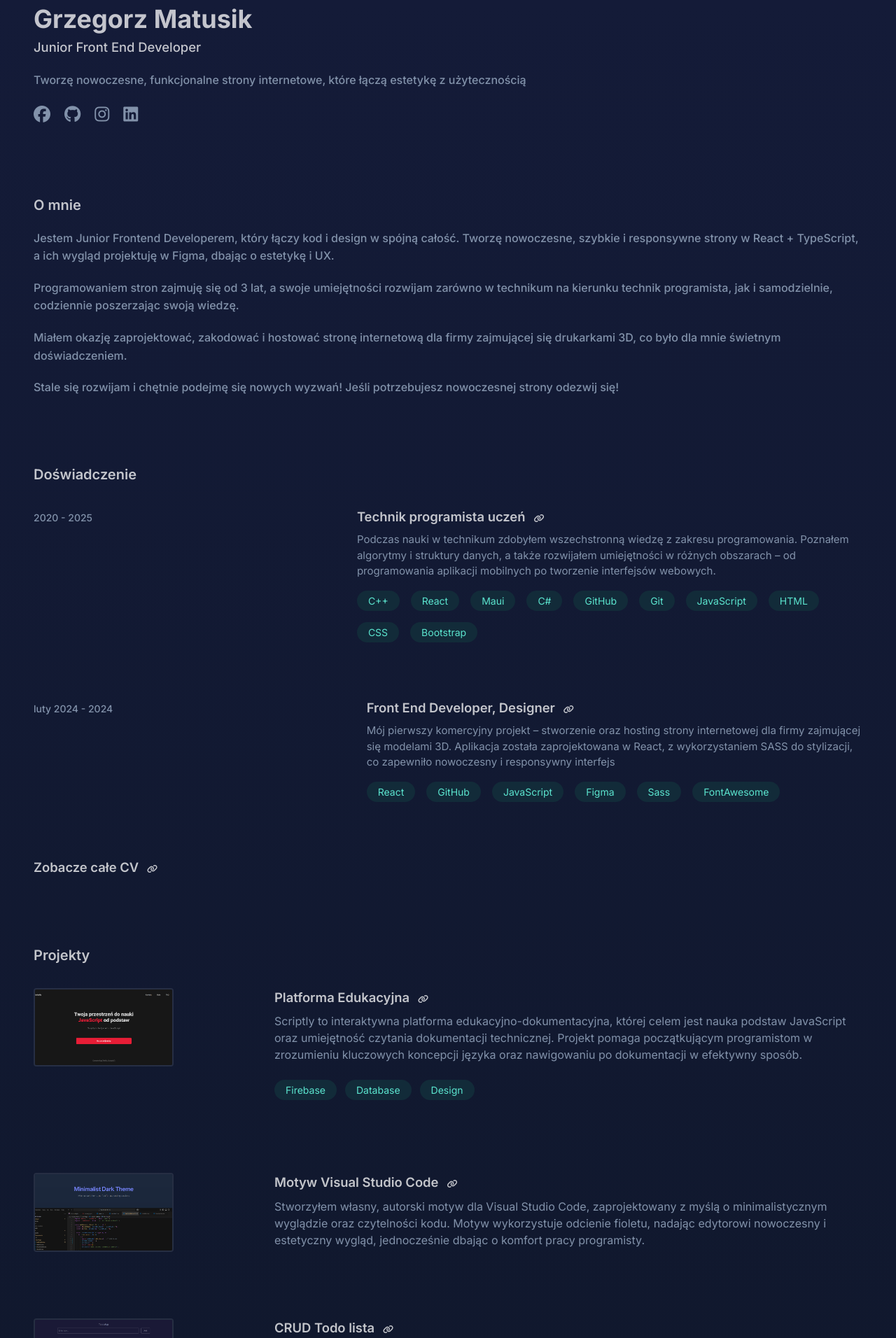
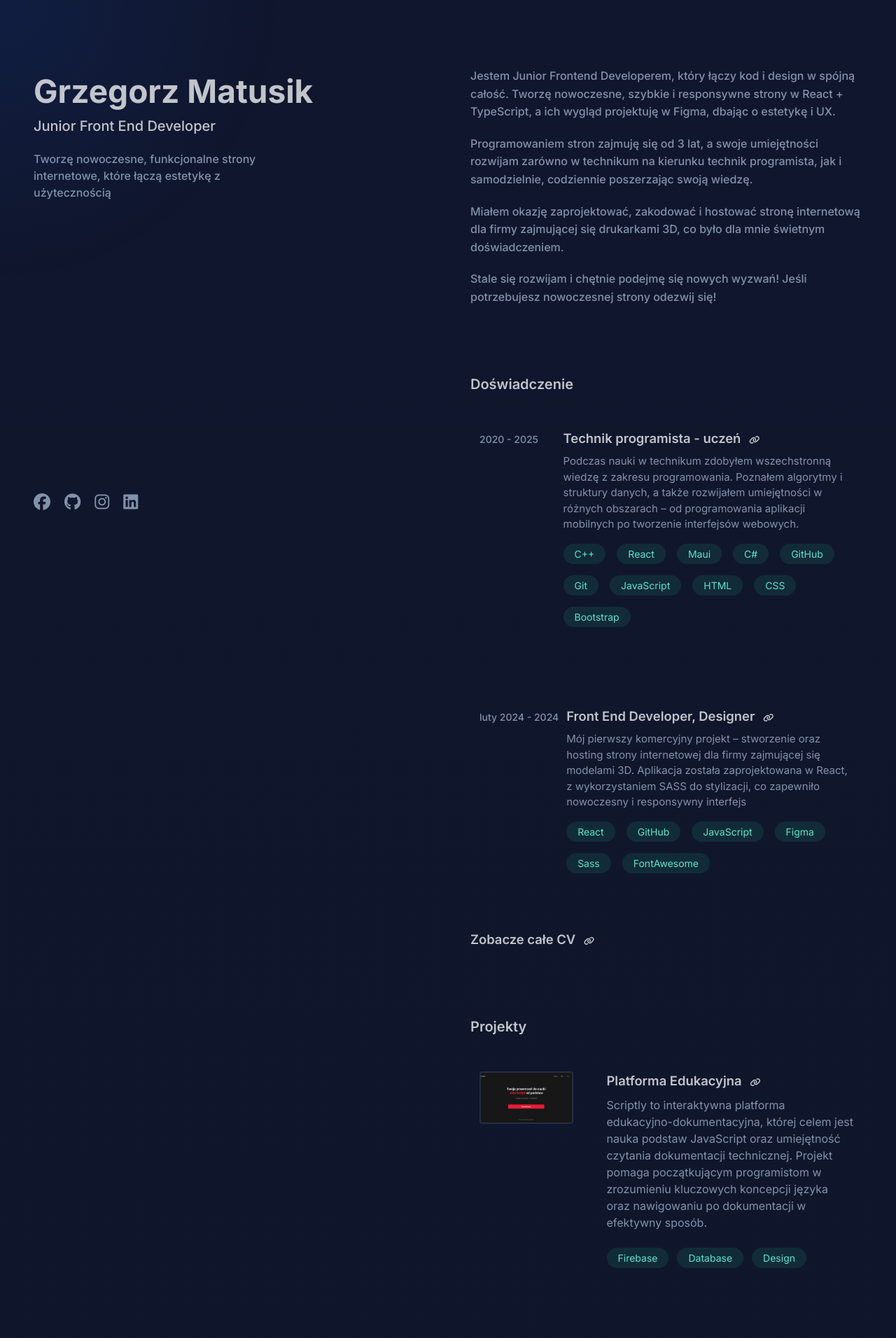
Before and after one commit to kxGeou/actual-Portfolio-website, a React (Vite) app: page / in a window 1280 px wide. Shown: the top 1912 px of the page at 70% size. Built offline with nearby package versions, Linux system fonts and the light colour scheme.

Commit message:
Full responsive website

```diff
--- a/src/components/About.tsx
+++ b/src/components/About.tsx
@@ -10,8 +10,8 @@ export default function About() {
 
   return (
     <section>
-        <h2 className="font-semibold text-[20px] ">O mnie</h2>
-        <div className="space-y-5 mt-5 text-not-active font-medium">
+        <h2 className="font-semibold text-[20px] lg:hidden">O mnie</h2>
+        <div className="flex flex-col gap-5 mt-5 lg:mt-0 text-not-active font-medium">
             {paragraphs.map((text,textIndex) => (
                 <p key={textIndex} className="leading-[1.60]">{text}</p>
             ))}
--- a/src/components/Experience.tsx
+++ b/src/components/Experience.tsx
@@ -5,7 +5,7 @@ const experienceList = [
   {
     description : "Podczas nauki w technikum zdobyłem wszechstronną wiedzę z zakresu programowania. Poznałem algorytmy i struktury danych, a także rozwijałem umiejętności w różnych obszarach – od programowania aplikacji mobilnych po tworzenie interfejsów webowych.",
     year : "2020 - 2025",
-    job : "Technik programista uczeń",
+    job : "Technik programista - uczeń",
     link : "https://www.ckziu.jaworzno.pl/",
     languages : ["C++", "React", "Maui", "C#", "GitHub", "Git", "JavaScript", "HTML", "CSS", "Bootstrap"]
   },
@@ -22,13 +22,17 @@ const experienceList = [
 export default function Experience() {
 
   const [hover, isHover] = useState(false)
-
+  const [Hoverindex, setHoverIndex] = useState<any>(null);
   return (
     <section>
         <h2 className="font-semibold text-[20px] mb-8">Doświadczenie</h2>
+        <div className="flex flex-col gap-20 mb-16">
         {experienceList.map((exp, expIndex) => (
-          <ExperienceBox description={exp.description} key={expIndex} year={exp.year} link={exp.link} job={exp.job} languages={exp.languages}></ExperienceBox>
+          <div onMouseEnter={() => setHoverIndex(expIndex)} onMouseLeave={() => setHoverIndex(null)}>
+            <ExperienceBox hoverIndex={Hoverindex} itemIndex={expIndex} description={exp.description} key={expIndex} year={exp.year} link={exp.link} job={exp.job} languages={exp.languages}></ExperienceBox>
+          </div>
         ))}
+        </div>
         <span className="cursor-pointer" onMouseEnter={() => isHover(!hover)}  onMouseLeave={() => isHover(!hover)}><Title name={"Zobacze całe CV"} isHover={hover}></Title></span>
     </section>
   )
--- a/src/components/Header.tsx
+++ b/src/components/Header.tsx
@@ -9,11 +9,11 @@ export default function Header() {
   }
 
   return (
-    <header className="space-y-5">
+    <header className="space-y-5 lg:fixed lg:flex lg:flex-col lg:justify-between lg:min-h-[80%]">
         <div className="flex flex-col">
-          <h2 className="text-[2.25rem] font-bold">{HeaderText.name}</h2>
-          <h2 className="text-[1.15rem] font-medium mb-5">{HeaderText.job}</h2>
-          <h2 className="text-not-active font-medium">{HeaderText.description}</h2>
+          <h2 className="text-[2.25rem] font-bold lg:text-[46px]">{HeaderText.name}</h2>
+          <h2 className="text-[1.15rem] font-medium mb-5 lg:text-[20px]">{HeaderText.job}</h2>
+          <h2 className="text-not-active font-medium lg:max-w-[50%]">{HeaderText.description}</h2>
         </div>
       <IconSet></IconSet>
     </header>
--- a/src/components/Projects.tsx
+++ b/src/components/Projects.tsx
@@ -41,13 +41,19 @@ const projectList = [
 
 export default function Projects() {
     const [hover, setHover] = useState<boolean>(false)
+    const [Hoverindex, setHoverIndex] = useState<any>(null);
+
   return (
     <section>
         <h2 className="font-semibold text-[20px] mb-8">Projekty</h2>
-        {projectList.map((project, projectIndex) => (
-            <Project key={projectIndex} languages={project.language} image={project.image} project={project.project} link={project.link} description={project.description} alternative={project.alternative}></Project>
-        ))}
-        <p className="font-semibold text-[1.20rem] flex justify-start items-center gap-3 cursor-pointer" onMouseLeave={() => setHover(!hover)} onMouseEnter={() => setHover(!hover)}>
+        <div className="flex flex-col gap-20">
+            {projectList.map((project, projectIndex) => (
+                <div onMouseEnter={() => setHoverIndex(projectIndex)} onMouseLeave={() => setHoverIndex(null)}>
+                    <Project hoverIndex={Hoverindex} itemIndex={projectIndex} key={projectIndex} languages={project.language} image={project.image} project={project.project} link={project.link} description={project.description} alternative={project.alternative}></Project>
+                </div>
+            ))}
+        </div>
+        <p className="font-semibold text-[1.20rem] mt-12 flex justify-start items-center gap-3 cursor-pointer" onMouseLeave={() => setHover(!hover)} onMouseEnter={() => setHover(!hover)}>
             <Link to="" className={`transition-all duration-300 ${hover && "border-b-1 border-text-box"}`}>Zobacz wszystkie projekty
                <i className={`fa-solid fa-arrow-right text-[1rem] ml-2 transition-all duration-200 ${hover && "translate-x-2"}`}></i>
             </Link>
--- a/src/components/ui/ExperienceBox.tsx
+++ b/src/components/ui/ExperienceBox.tsx
@@ -8,6 +8,8 @@ type TExperienceBox = {
   description: string;
   languages: string[];
   link: string;
+  hoverIndex: any;
+  itemIndex: number
 };
 
 
@@ -17,6 +19,8 @@ export default function ExperienceBox({
   description,
   languages,
   link,
+  hoverIndex,
+  itemIndex
 }: TExperienceBox) {
 
   const [hover, setHover] = useState<boolean>(false);
@@ -24,13 +28,12 @@ export default function ExperienceBox({
 
   return (
     <Link to={link}>
-      <div className="flex sm:justify-between">
+      <div className={`flex sm:justify-between lg:border-[1.5px] lg:border-transparent lg:rounded-xl transition-all py-4 px-3 duration-300 ${hoverIndex !== null && hoverIndex !== itemIndex ? "lg:opacity-40" : "lg:opacity-100"} ${hoverIndex == itemIndex ? "lg:bg-white/2 lg:border-1 lg:border-white/10" : ""}`}>
         <p className={`text-not-active font-medium text-[14px] w-full hidden sm:block mt-1`}>{year}</p>
-
-        <div className="flex flex-col justify-start items-start mb-20" onMouseEnter={() => setHover(!hover)} onMouseLeave={() => setHover(!hover)}>
+        <div className="flex flex-col justify-start items-start" onMouseEnter={() => setHover(!hover)} onMouseLeave={() => setHover(!hover)}>
           <div className="mb-4 flex flex-col gap-2">
             <p className={`text-not-active font-medium text-[14px] sm:hidden`}>{year}</p>
-              <Title name={job} isHover={hover}></Title>
+            <Title name={job} isHover={hover}></Title>
             <p className="text-not-active text-wrap text-[15px]">{description}</p>
           </div>
 
--- a/src/components/ui/Project.tsx
+++ b/src/components/ui/Project.tsx
@@ -10,18 +10,20 @@ type TProject = {
     image : any;
     alternative : string ;
     link : string;
+    hoverIndex: any;
+    itemIndex: number
 }
 
-export default function Project({project, description, languages, image, alternative, link } : TProject) {
+export default function Project({project, description, languages, image, alternative, link, hoverIndex, itemIndex } : TProject) {
     const [hover, isHover] = useState<boolean>(false)
 
     return (
     <Link to={link}>
-        <div className="flex sm:justify-between sm:items-start">
+        <div className={`flex sm:justify-between sm:items-start lg:border-[1.5px] lg:border-transparent lg:rounded-xl transition-all py-4 px-3 duration-300 ${hoverIndex !== null && hoverIndex !== itemIndex ? "lg:opacity-40" : "lg:opacity-100"} ${hoverIndex == itemIndex ? "lg:bg-white/2 lg:border-1 lg:border-white/10" : ""}`}>
             <div className="hidden sm:block sm:min-w-[25%] max-w-full mr-12">
-              <img src={image} alt={alternative} loading="lazy" className={`max-w-[200px] aspect-video object-cover rounded border-2 border-slate-200/10 transition hidden w-full sm:min-w-[120px]  sm:block ${hover ? "border-slate-200/30" : ""}`}/>
+              <img src={image} alt={alternative} loading="lazy" className={` max-w-[200px] aspect-video object-cover rounded border-2 border-white/10 transition hidden w-full sm:min-w-[120px]  sm:block ${hover ? "border-slate-200/30" : ""}`}/>
             </div>
-            <div onMouseEnter={() => isHover(!hover)} onMouseLeave={() => isHover(!hover)} className="cursor-pointer mb-20">
+            <div onMouseEnter={() => isHover(!hover)} onMouseLeave={() => isHover(!hover)} className="cursor-pointer">
                 <Title name={project} isHover={hover}></Title>
                 <p className={`text-not-active text-wrap mt-2 ${languages?.length ? "" : "mb-5"}`}>{description}</p>
                 {languages?.length && (
@@ -32,7 +34,7 @@ export default function Project({project, description, languages, image, alterna
                     </div>
                     )
                 }
-                <img src={image} alt={alternative} loading="lazy" className={`max-w-[200px] aspect-video object-cover rounded border-2 border-slate-200/10 transition sm:hidden ${hover ? "border-slate-200/30" : ""} `}/>
+                <img src={image} alt={alternative} loading="lazy" className={`max-w-[200px] aspect-video object-cover rounded border-2 border-white/10 transition sm:hidden ${hover ? "border-slate-200/30" : ""} `}/>
             </div>
         </div>
     </Link>
--- a/src/index.css
+++ b/src/index.css
@@ -15,5 +15,5 @@
 
 .cont {
     background-color: rgba(15, 23, 42, 1);
-    background-image: linear-gradient(0deg, rgba(15, 23, 42, 1) 0%, rgb(20, 27, 56) 100%);
+    background-image: linear-gradient(0deg, rgba(15, 23, 42, 1) 0%, rgb(16, 22, 45) 100%);
 }
--- a/src/pages/MainPage.tsx
+++ b/src/pages/MainPage.tsx
@@ -3,19 +3,41 @@ import Experience from "../components/Experience";
 import Footer from "../components/Footer";
 import Header from "../components/Header";
 import Projects from "../components/Projects";
+import { useState, useEffect } from "react";
 
 export default function MainPage() {
+  const [cursorPos, setCursorPos] = useState({ x: 0, y: 0 });
+
+  useEffect(() => {
+    const handleMouseMove = (event:any) => {
+      setCursorPos({ x: event.clientX, y: event.clientY });
+    };
+
+    window.addEventListener("mousemove", handleMouseMove);
+    return () => window.removeEventListener("mousemove", handleMouseMove);
+  }, []);
 
   return (
-    <main className=" cont ">
-      <div className={`cont  text-text/75 mx-auto min-h-screen max-w-screen-xl px-6 py-12 md:px-12 md:py-16 lg:py-0 space-y-24`}>
+    <main className="cont relative">
+
+
+      <div className={`cont relative text-text/75 mx-auto min-h-screen max-w-screen-xl px-6 py-12 md:px-12 md:py-16 lg:py-24 space-y-24 lg:flex justify-between gap-16 w-full`}>
+      <div
+        className="pointer-events-none fixed top-0 left-0 w-screen h-screen"
+        style={{
+          background: `radial-gradient(circle 400px at ${cursorPos.x}px ${cursorPos.y}px, rgba(23, 103, 255, 0.10), transparent)`,
+        }}
+      ></div>
+       <div className="space-y-24 w-full">
           <Header></Header>
+        </div>
+        <div className="space-y-24 w-full">
           <About></About>
           <Experience></Experience>
           <Projects></Projects>
           <Footer></Footer>
         </div>
+      </div>
     </main>
-
-  )
+  );
 }
```
Lines whose indentation alone changed are shown as unchanged.
